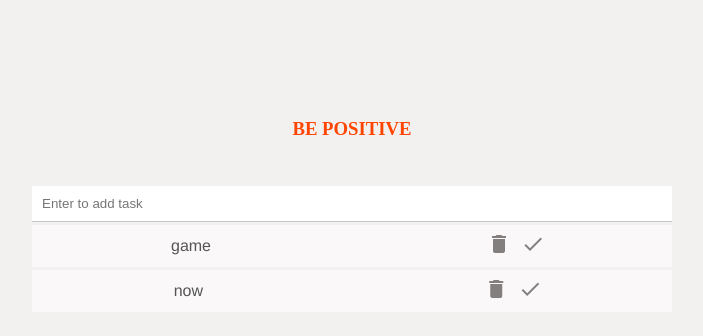
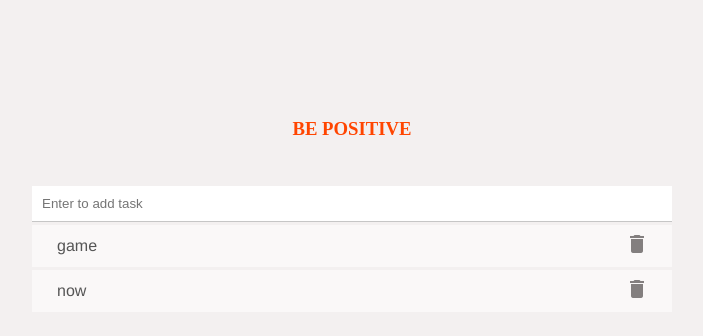
Before and after one commit to AsiFmahmud10/Todo, a Vue app: page / in a window 1280 px wide. Shown: the top 336 px of the page, without its empty margins (288-991 px from the left). Built offline with nearby package versions, Linux system fonts and the light colour scheme.

Commit message:
ready to merge

```diff
--- a/src/components/card.vue
+++ b/src/components/card.vue
@@ -2,13 +2,11 @@
   <div class="main">
     <div class="action">
       <div class="h" @click="show">{{ post}}</div>
-      <div>
+      <div class="flex">
         <span class="material-icons effect" @click="deletePost">
           delete
         </span>
-        <span class="material-icons effect">
-          done
-        </span>
+
       </div>
     </div>
     <div v-if="on" style="display:flex-root">
@@ -45,6 +43,7 @@ export default {
 .h {
   cursor: pointer;
   padding: 12px;
+  margin-left: 13px;
 }
 .effect {
   cursor: pointer;
@@ -56,8 +55,11 @@ export default {
 }
 .action {
   display: flex;
-  justify-content: space-around;
+  justify-content: space-between;
   align-items: center;
+}
+.flex{
+      margin-right: 23px;
 }
 </style>
 
--- a/src/views/Home.vue
+++ b/src/views/Home.vue
@@ -74,7 +74,8 @@ export default {
     const addTask = () => {
 
       if (input.value.length > 0) {
-        posts.value.push(input.value);
+        posts.value = [input.value,...posts.value]
+
         input.value = "";
       } else {
         show.value = true;
@@ -153,17 +154,19 @@ export default {
 
 /* list Animation */
 .list-enter-from{
+  opacity: 0;
    transform: scale(.6);
 }
 .list-move{
   transition: all .3s ease;
 }
 .list-enter-to{
+   opacity: 1;
    transform: scale(1);
 
 }
 .list-enter-active{
-    transition: all .4s ease;
+    transition: all .7s ease;
 }
 .list-leave-active{
     transition: all .2s ease;
@@ -172,7 +175,7 @@ export default {
 }
 .list-leave-to{
 transform: scale(.6);
-
+  opacity: 0;
 }
 
 
```
